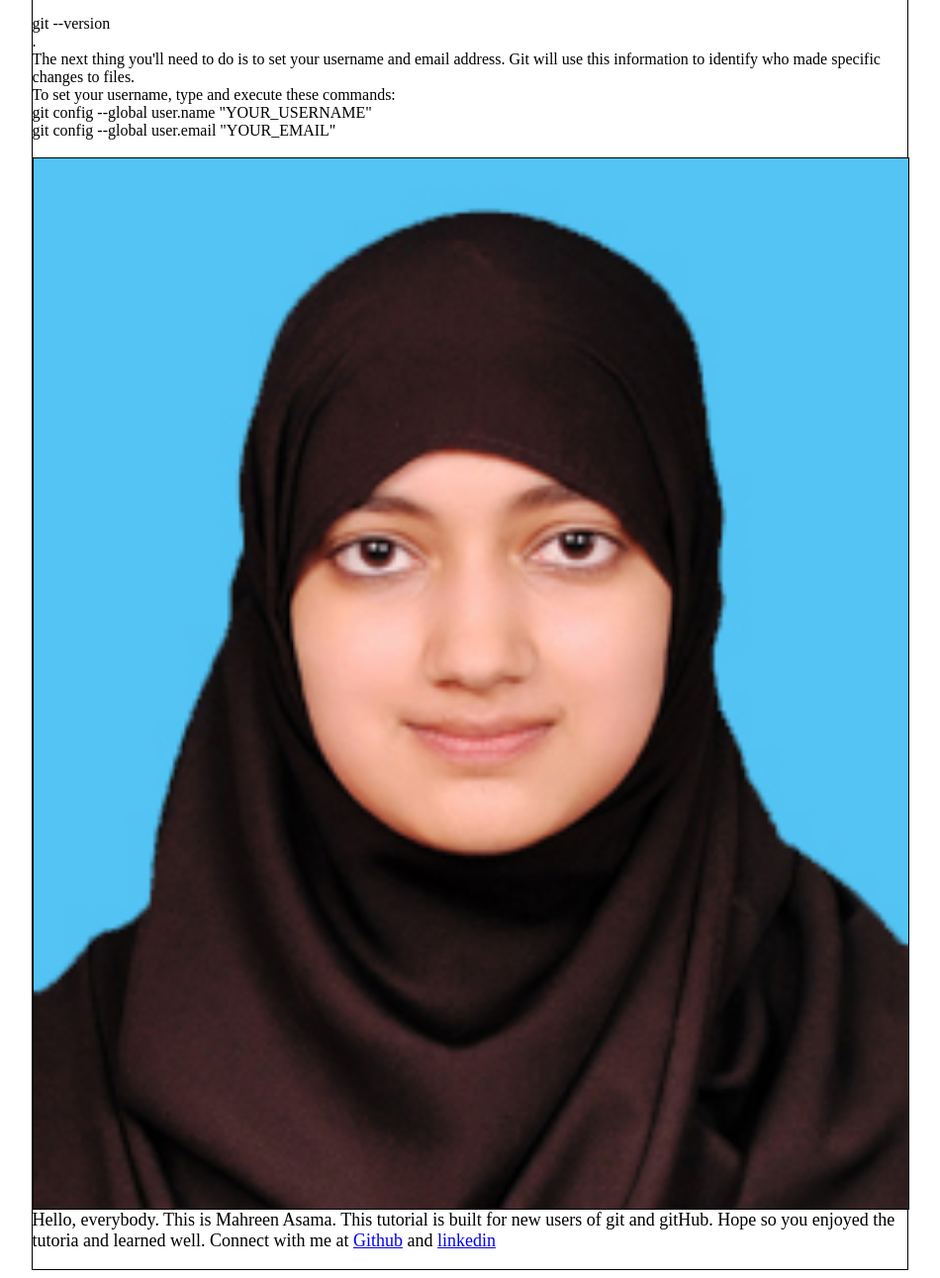
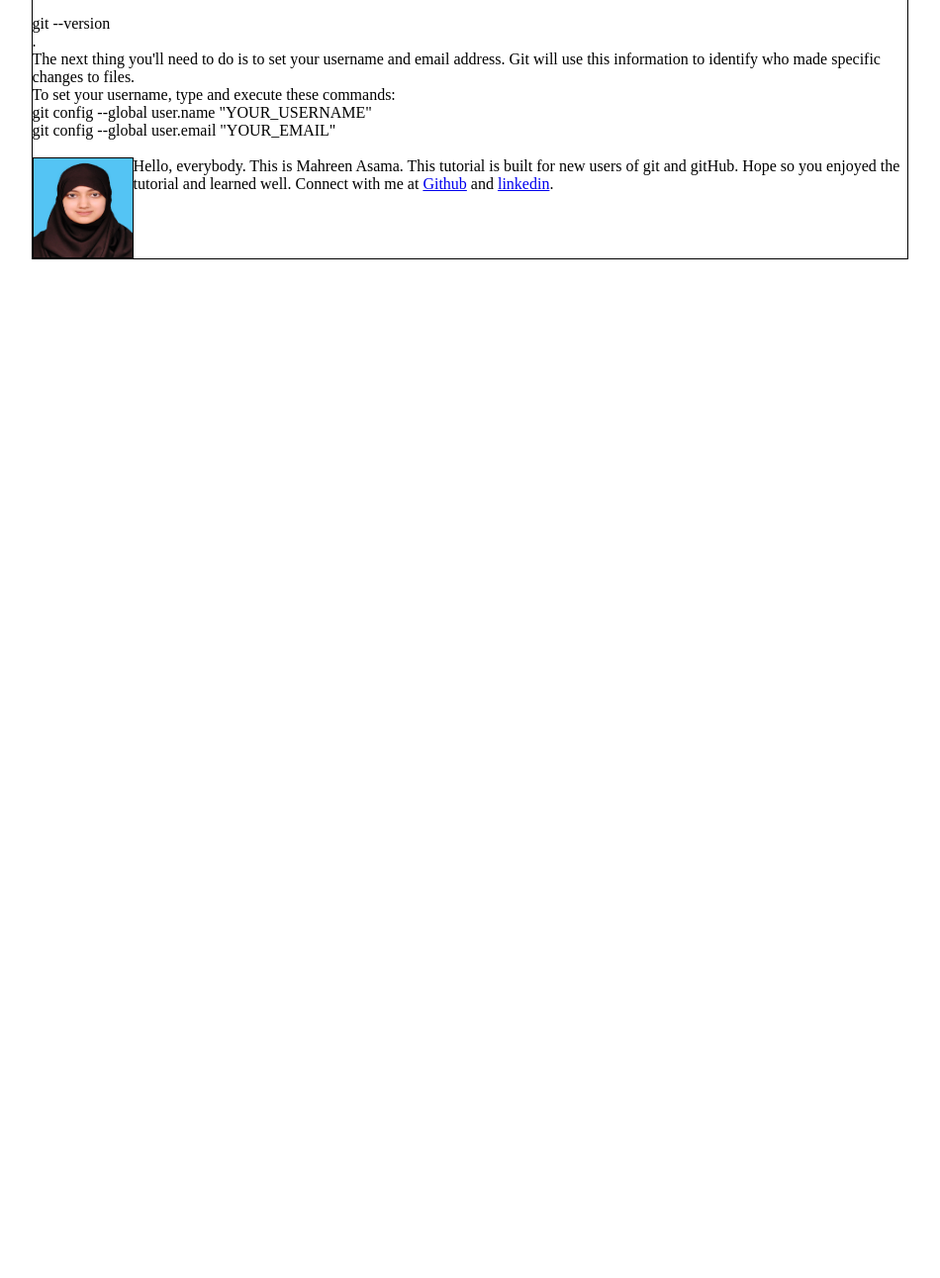
Before and after one commit to mahreenasama/Git-and-GitHub-Tutorial, a plain HTML site: page index.html in a window 1280 px wide. Shown: the part 1122-2413 px from the top of the page at 99% size, without its empty margins (165-1115 px from the left). After the commit the page ends 1392 px from the top, so only its background shows below. Drawn offline with Linux system fonts and the light colour scheme.

Commit message:
author info updated

```diff
--- a/index.html
+++ b/index.html
@@ -11,6 +11,11 @@
     <style>
         #dp{
             float: left;
+            height: 100px;
+            width: 100px;
+        }
+        #about-author{
+            overflow: auto;
         }
     </style>
 </head>
@@ -79,12 +84,10 @@
 
         <div id="about-author">
             <img id="dp" src="src/mehreen2.jpg" alt="profile">
-            <p>
-                Hello, everybody. This is Mahreen Asama. This tutorial is built for new users of git and gitHub.
-                Hope so you enjoyed the tutoria and learned well. Connect with me at
-                <a href="https://github.com/Mahreen-Asama/" target="_blank">Github</a> and
-                <a href="https://www.linkedin.com/in/mahreen-asama-2996971b9/" target="_blank">linkedin</a>
-            </p>
+            Hello, everybody. This is Mahreen Asama. This tutorial is built for new users of git and gitHub.
+            Hope so you enjoyed the tutorial and learned well. Connect with me at
+            <a href="https://github.com/Mahreen-Asama/" target="_blank">Github</a> and
+            <a href="https://www.linkedin.com/in/mahreen-asama-2996971b9/" target="_blank">linkedin</a>.
         </div>
     </div>
 
```
